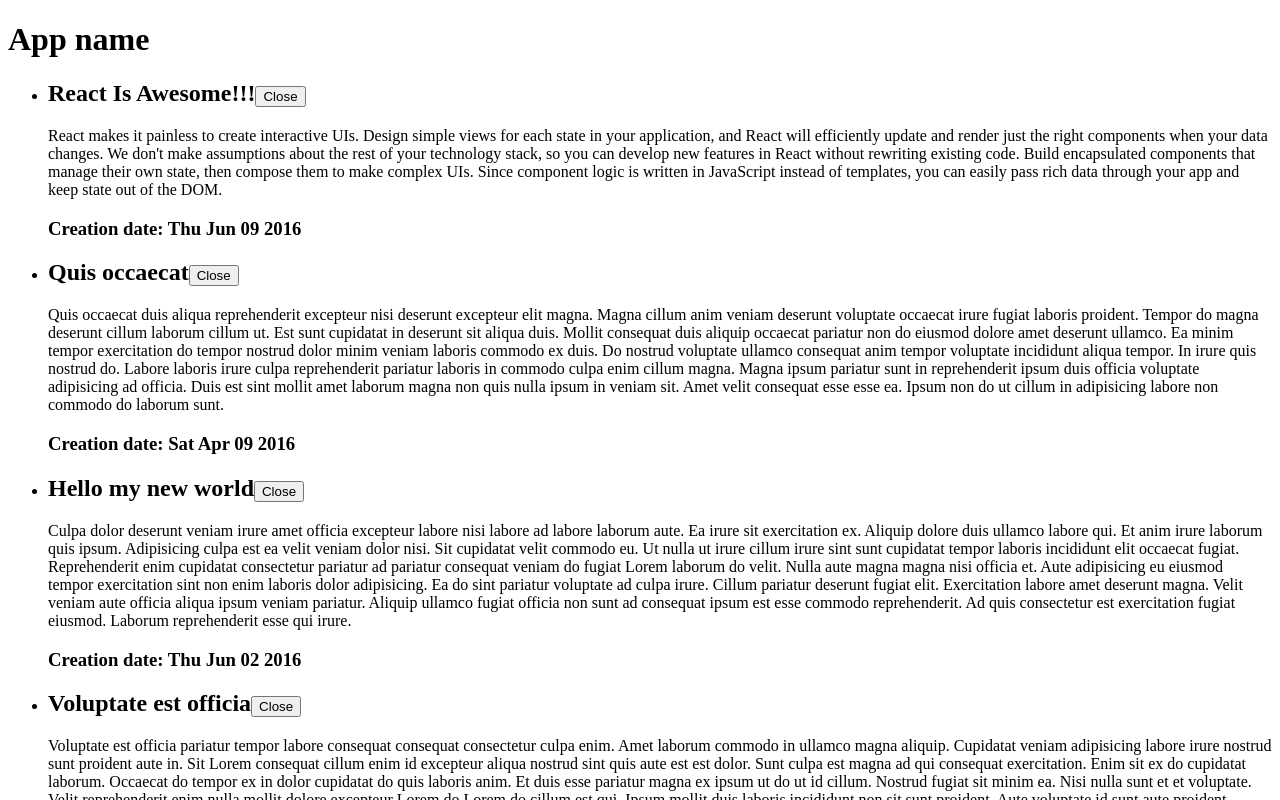
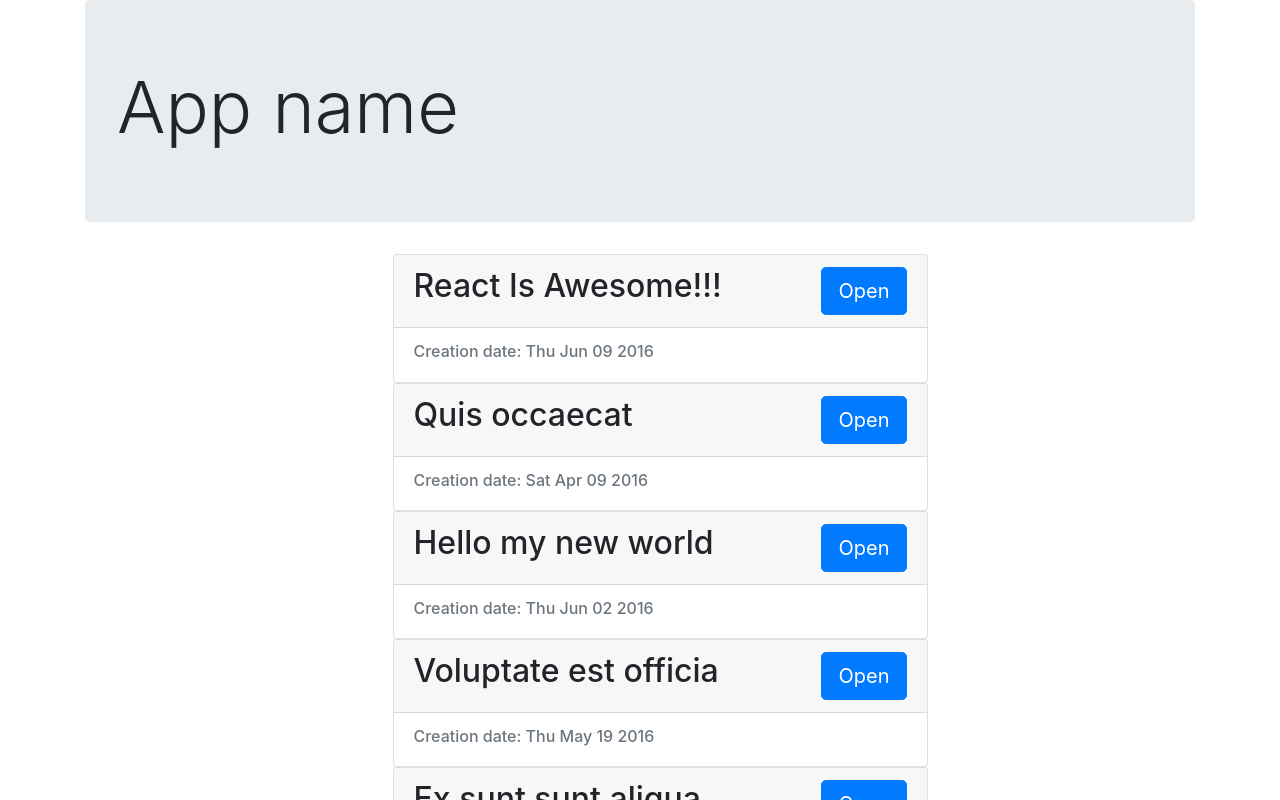
Before and after one commit to romanmtb/Reac-List, a React (Create React App) app: page / in a window 1280 px wide. Shown: the top 800 px of the page. Built offline with nearby package versions, Linux system fonts and the light colour scheme.

Commit message:
add styles

```diff
--- a/package.json
+++ b/package.json
@@ -3,6 +3,7 @@
   "version": "0.1.0",
   "private": true,
   "dependencies": {
+    "bootstrap": "^4.1.3",
     "react": "^16.4.2",
     "react-dom": "^16.4.2",
     "react-scripts": "1.1.4"
--- a/src/components/App.js
+++ b/src/components/App.js
@@ -1,11 +1,14 @@
 import React from 'react'
 import ArticleList from './ArticleList'
 import articles from '../fixtures'
+import 'bootstrap/dist/css/bootstrap.css'
 
 function App() {
     return (
-        <div>
-            <h1>App name</h1>
+        <div className="container">
+            <div className="jumbotron">
+                <h1 className="display-3">App name</h1>
+            </div>
             <ArticleList articles = {articles}/>
         </div>
     )
--- a/src/components/Article.js
+++ b/src/components/Article.js
@@ -3,20 +3,27 @@
 class Article extends Component {
 
     state = {
-        isOpen: true
+        isOpen: false
     }
     render() {
         const {article} = this.props
-        const body = this.state.isOpen && <section>{article.text}</section>
+        const style = {width: '50%'}
+        const body = this.state.isOpen && <section className="card-text">{article.text}</section>
         return (
-            <div>
-                <h2>{article.title}
-                    <button onClick={this.handleClick}>
-                        {this.state.isOpen ? 'Close' : 'Open'}
-                    </button>
-                </h2>
-                {body}
-                <h3>Creation date: {(new Date(article.date)).toDateString()}</h3>
+            <div className="card mx-auto" style = {style}>
+                <div className="card-header">
+                    <h2>{article.title}
+                        <button onClick={this.handleClick} className="btn btn-primary btn-lg float-right">
+                            {this.state.isOpen ? 'Close' : 'Open'}
+                        </button>
+                    </h2>
+                </div>
+                <div className="card-body">
+                    <h6 className="card-subtitle text-muted">
+                        Creation date: {(new Date(article.date)).toDateString()}
+                    </h6>
+                    {body}
+                </div>
             </div>
         )
     }
@@ -29,6 +36,4 @@
     }
 }
 
-
-
 export default Article
--- a/src/components/ArticleList.js
+++ b/src/components/ArticleList/index.js
@@ -1,9 +1,10 @@
 import React from 'react'
-import Article from './Article'
+import Article from '../Article'
+import './style.css'
 
 export default function ArticleList({ articles }) {
     const articleElements = articles.map(article =>
-        <li key = {article.id}><Article article = {article} /></li>
+        <li key = {article.id} className="article-list__li"><Article article = {article} /></li>
     )
     return (
         <ul>
--- /dev/null
+++ b/src/components/ArticleList/style.css
@@ -0,0 +1,3 @@
+.article-list__li {
+    list-style: none;
+}
```
Also changed, not shown: 1 other file (tests, documents, lock files or other folders).
